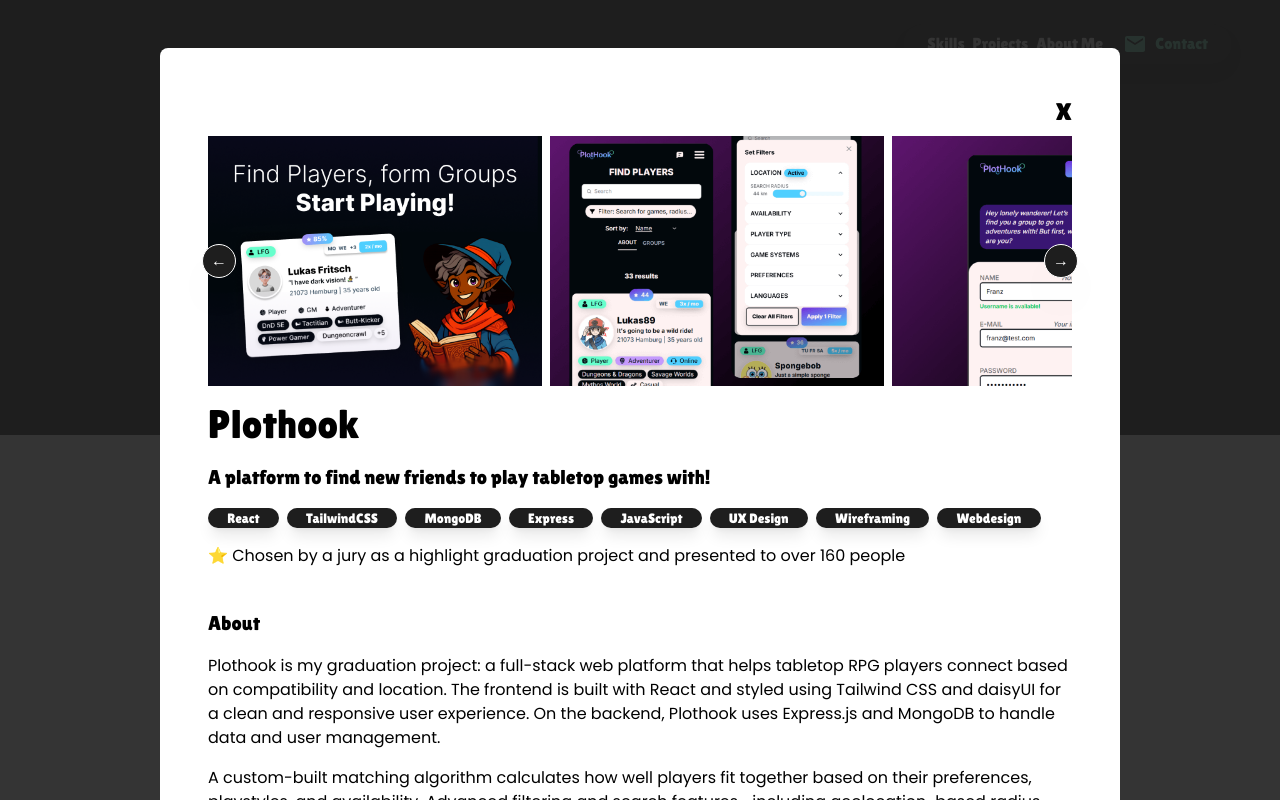
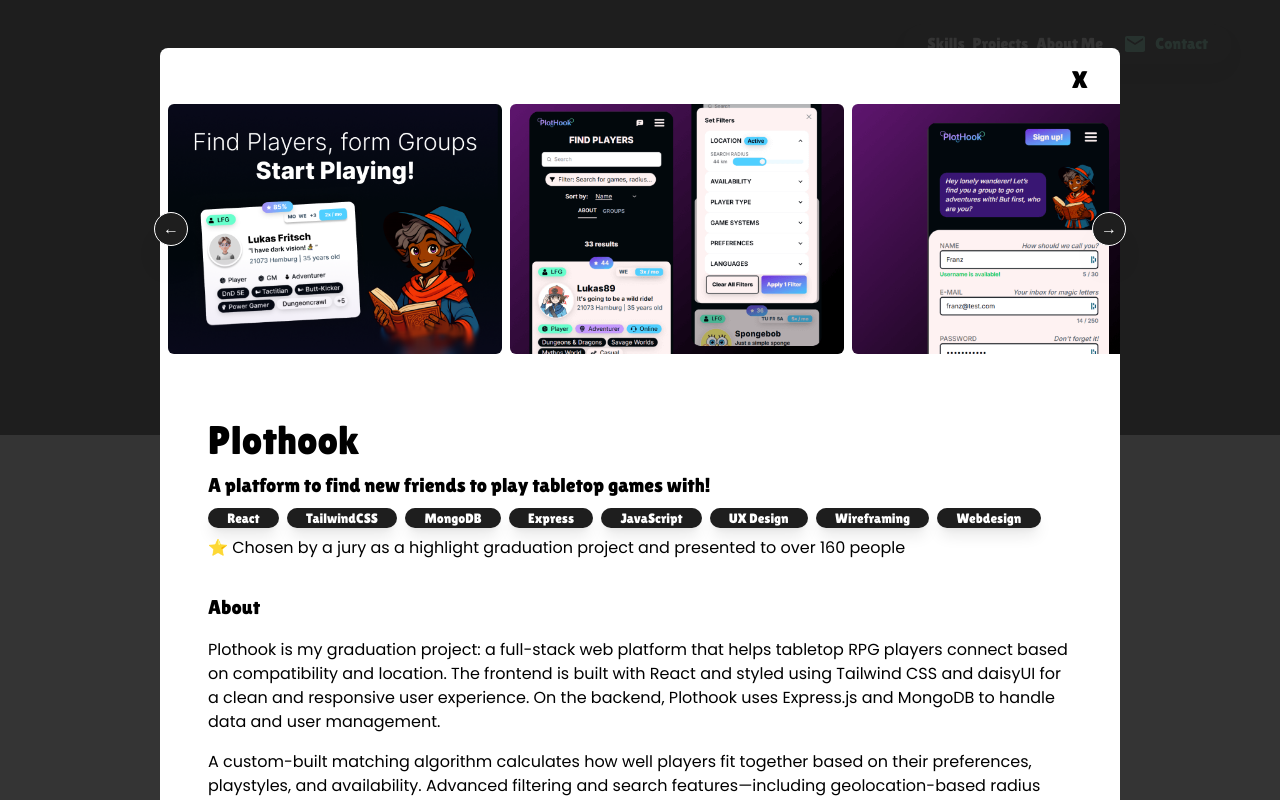
Before and after one commit to LukasF7889/lukasfritsch, a React (Vite) app: page /project/1 in a window 1280 px wide. Built offline with nearby package versions, Linux system fonts and the light colour scheme.

Commit message:
Polishing reference modal

```diff
--- a/src/components/ImageSlider.jsx
+++ b/src/components/ImageSlider.jsx
@@ -1,4 +1,5 @@
 import { useRef } from "react";
+import { useEffect } from "react";
 
 const ImageSlider = ({ img }) => {
   const scrollContainer = useRef();
@@ -39,8 +40,9 @@ const ImageSlider = ({ img }) => {
         ref={scrollContainer}
         className="flex gap-2 overflow-x-scroll no-scrollbar"
       >
+        <div className="h-full w-[10vw] bg-white"></div>
         {img.map((e, index) => (
-          <img key={index} src={e} className="h-[250px] w-auto" />
+          <img key={index} src={e} className="h-[250px] w-auto rounded-md" />
         ))}
       </div>
     </div>
--- a/src/components/ReferenceModal.jsx
+++ b/src/components/ReferenceModal.jsx
@@ -27,8 +27,8 @@ const ReferenceModal = ({}) => {
       <div
         className={`fixed flex items-start top-0 left-0 h-full w-full  bg-lf-black/90 z-100 overflow-y-auto`}
       >
-        <div className="flex flex-col text-center md:text-left md:items-start gap-2 bg-white rounded-lg w-[98vw] md:w-[75vw] mx-auto p-12 y-12 mt-6 md:mt-12 mb-20 max-w-[1200px]">
-          <div className="relative w-full flex justify-end text-2xl">
+        <div className="flex flex-col text-center md:text-left md:items-start gap-2 bg-white rounded-lg w-[98vw] md:w-[75vw] mx-auto mt-6 md:mt-12 mb-20 max-w-[1200px]">
+          <div className="relative w-full flex justify-end text-2xl px-8 pt-4">
             <button
               className="cursor-pointer hover:text-lf-green hover:translate-y-1"
               onClick={() => navigate(-1)}
@@ -37,6 +37,7 @@ const ReferenceModal = ({}) => {
             </button>
           </div>
           <ImageSlider img={proj.image} />
+          <div className="p-12">
             <h3>{proj.title}</h3>
             <h5>{proj.subtitle}</h5>
             <div className="mt-2">
@@ -52,7 +53,7 @@ const ReferenceModal = ({}) => {
               <p>{proj.challenge}</p>
               <p>{proj.approach}</p>
             </article>
-          <div className="flex gap-2 mt-4">
+            <div className="flex justify-center md:justify-start gap-2 mt-4">
               <Link
                 className="primary-btn border-lf-black border-1 bg-white"
                 to="/"
@@ -65,6 +66,7 @@ const ReferenceModal = ({}) => {
             </div>
           </div>
         </div>
+      </div>
     </>
   );
 };
```
Lines whose indentation alone changed are shown as unchanged.
